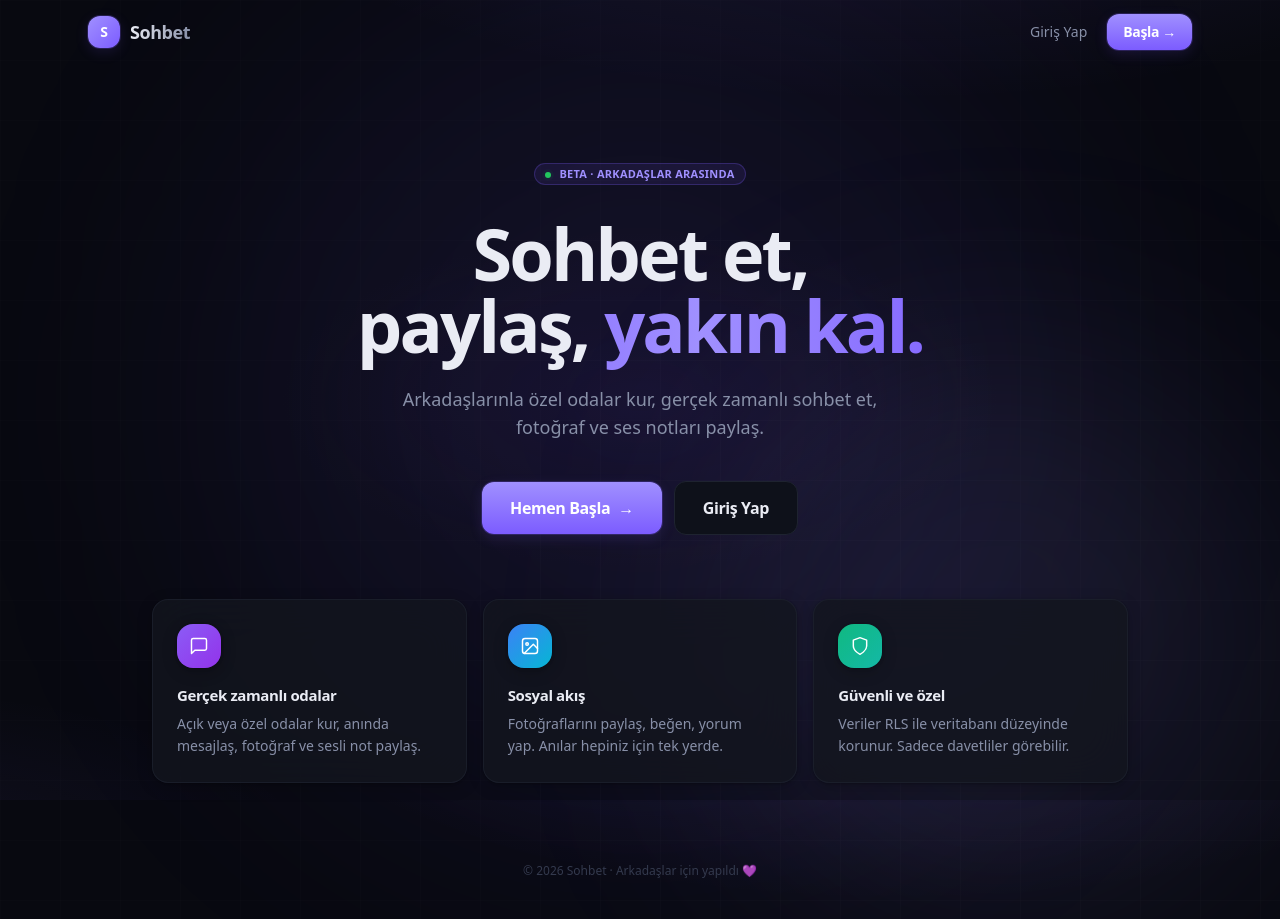
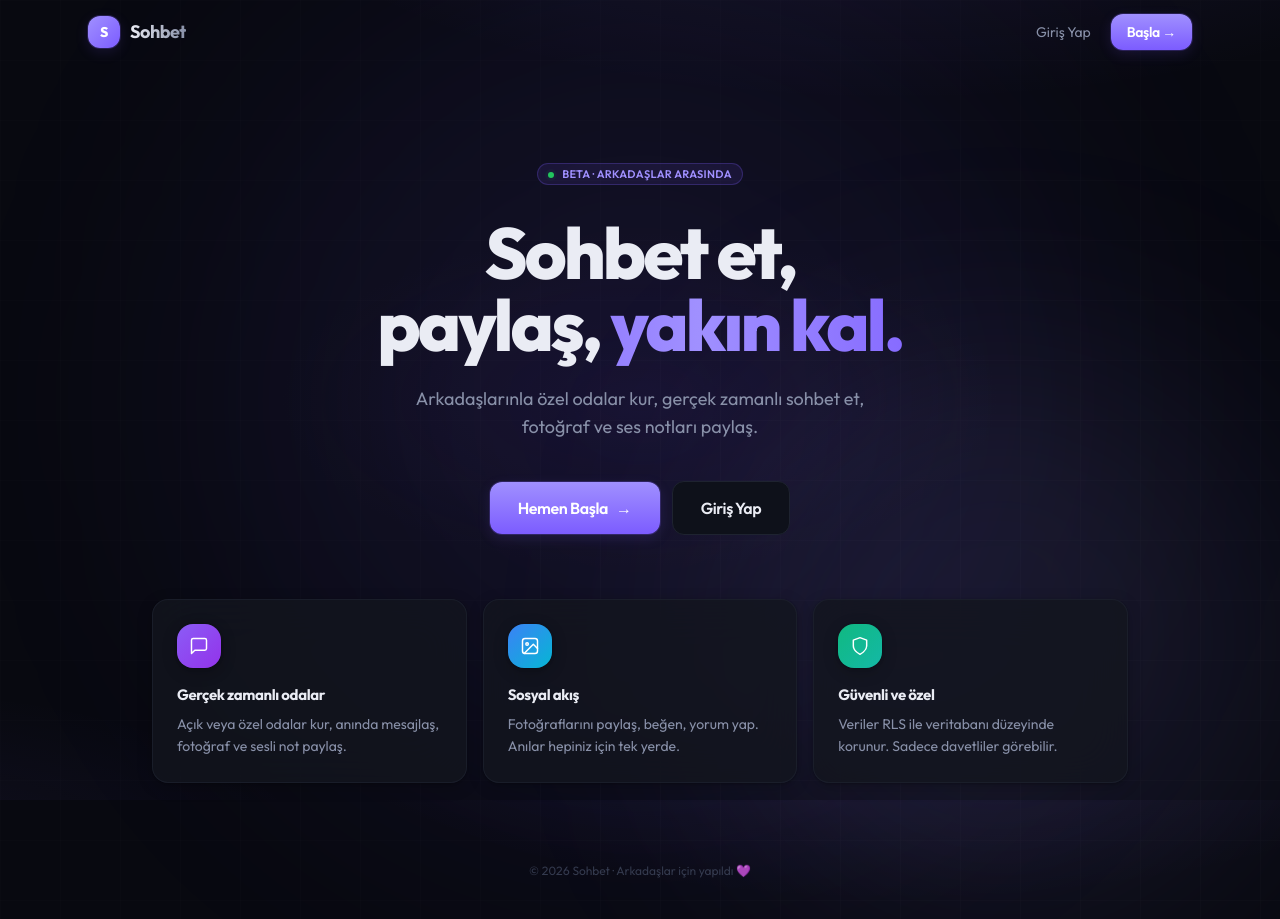
Before and after one commit to Hyd3dF/Sohbet, a Next.js app: page / in a window 1280 px wide. Built offline with nearby package versions, Linux system fonts and the light colour scheme.

Commit message:
fix: @import url must precede @tailwind directives

```diff
--- a/src/app/globals.css
+++ b/src/app/globals.css
@@ -1,8 +1,8 @@
+@import url('https://fonts.googleapis.com/css2?family=Outfit:wght@300;400;500;600;700;800&display=swap');
+
 @tailwind base;
 @tailwind components;
 @tailwind utilities;
-
-@import url('https://fonts.googleapis.com/css2?family=Outfit:wght@300;400;500;600;700;800&display=swap');
 
 @layer base {
   html,
```
